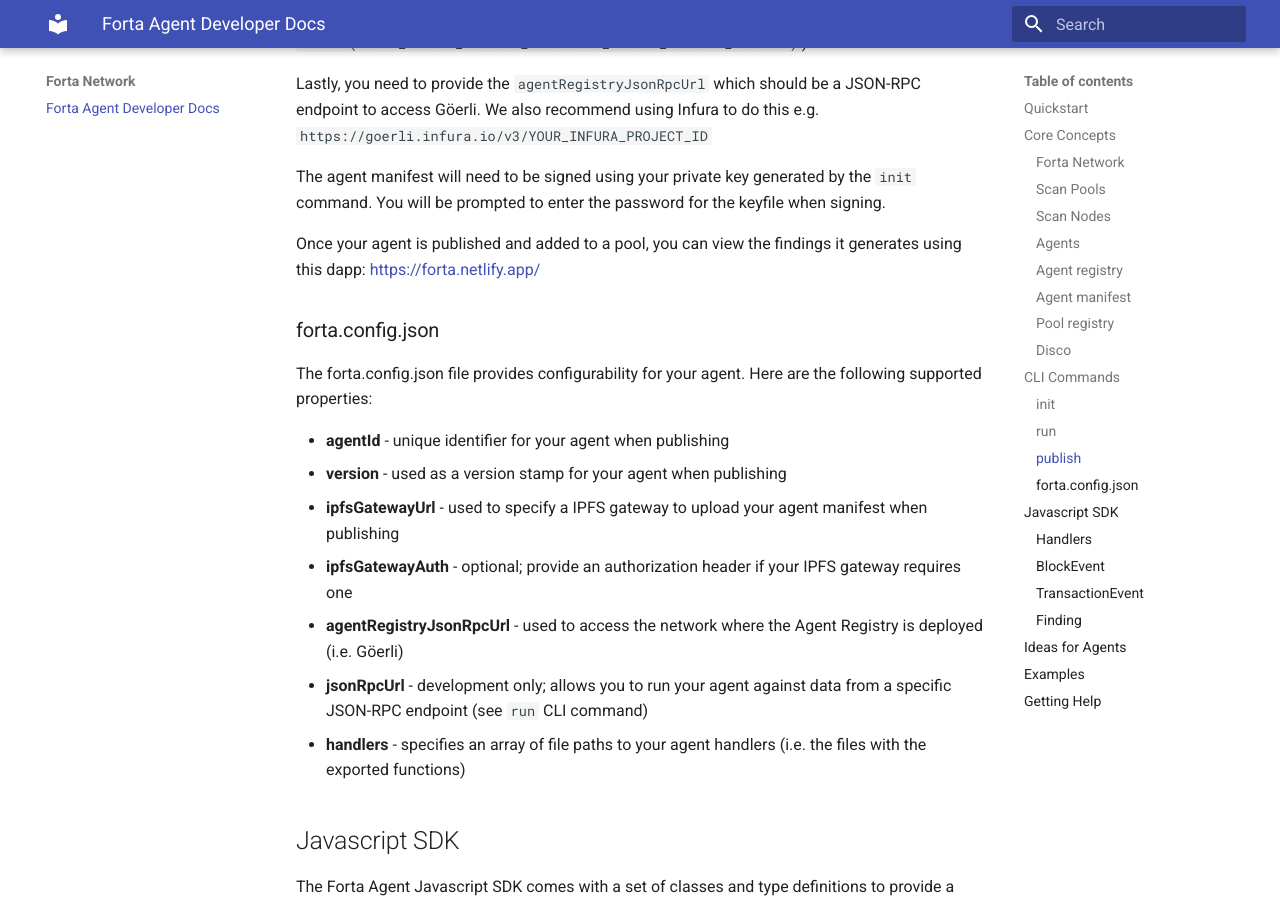
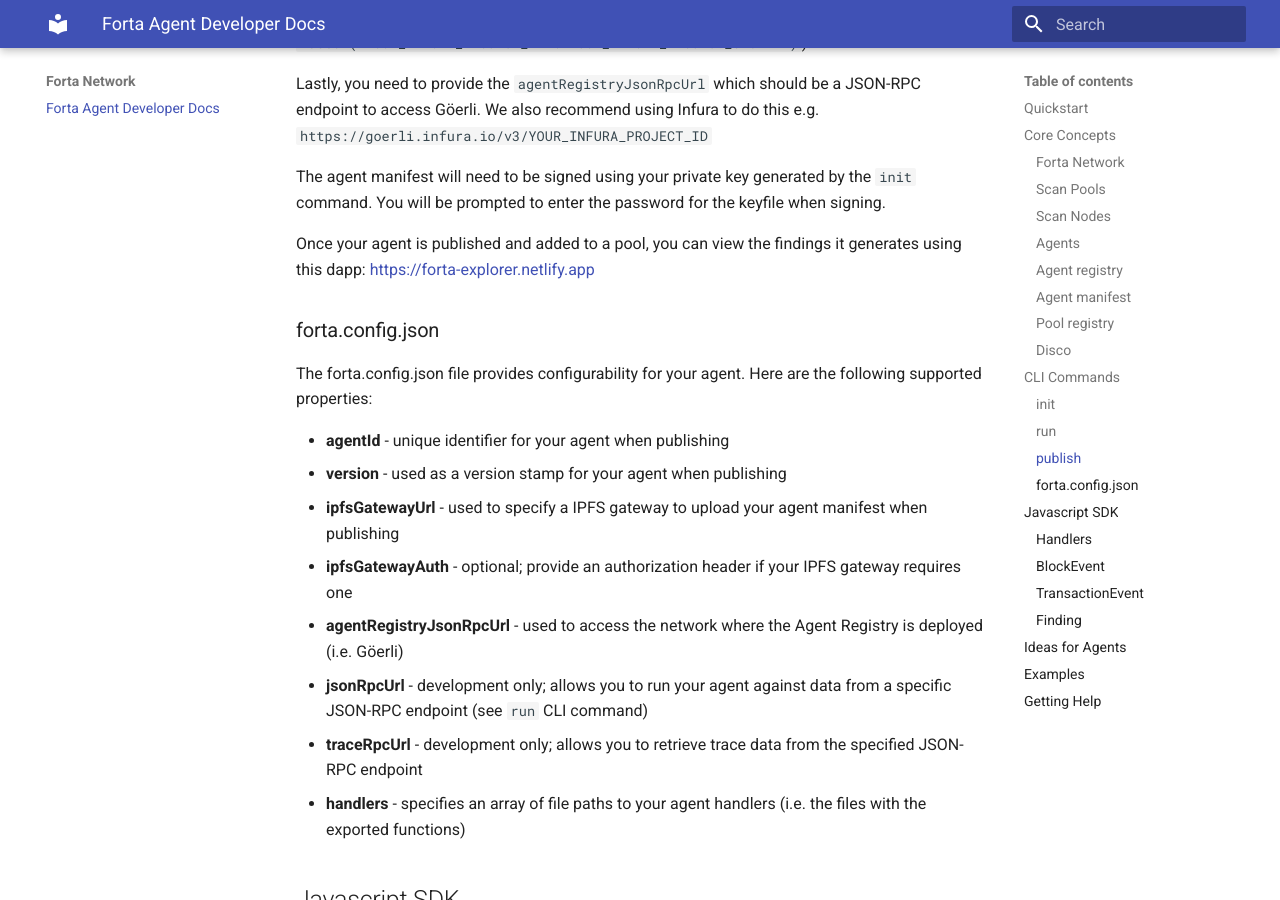
Before and after one commit to forta-network/docs, an MkDocs documentation site: the page built from docs/index.md, in a window 1280 px wide and 900 px high, scrolled down 6171 px. Built offline with MkDocs 1.6.1 and Material for MkDocs 9.7.7, drawn with Linux system fonts in a browser that asks for light colours; some of the changed lines change nothing that is shown.

Commit message:
add traceRpcUrl; update explorer dapp link

```diff
--- a/docs/index.md
+++ b/docs/index.md
@@ -211,7 +211,7 @@
 
 The agent manifest will need to be signed using your private key generated by the `init` command. You will be prompted to enter the password for the keyfile when signing.
 
-Once your agent is published and added to a pool, you can view the findings it generates using this dapp: [https://forta.netlify.app/](https://forta.netlify.app/)
+Once your agent is published and added to a pool, you can view the findings it generates using this dapp: [https://forta-explorer.netlify.app](https://forta-explorer.netlify.app)
 
 ### forta.config.json
 
@@ -223,6 +223,7 @@
 - **ipfsGatewayAuth** - optional; provide an authorization header if your IPFS gateway requires one
 - **agentRegistryJsonRpcUrl** - used to access the network where the Agent Registry is deployed (i.e. Göerli)
 - **jsonRpcUrl** - development only; allows you to run your agent against data from a specific JSON-RPC endpoint (see `run` CLI command)
+- **traceRpcUrl** - development only; allows you to retrieve trace data from the specified JSON-RPC endpoint
 - **handlers** - specifies an array of file paths to your agent handlers (i.e. the files with the exported functions)
 
 ## Javascript SDK
```
